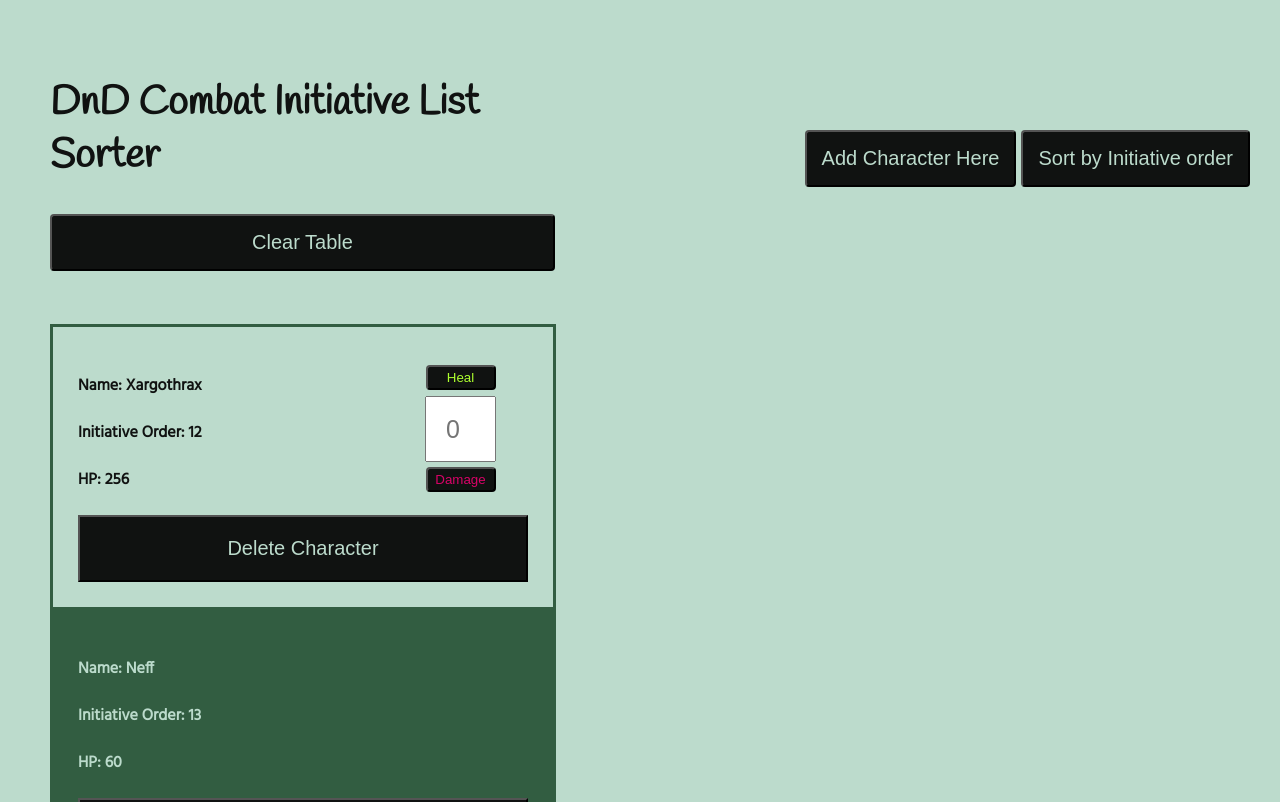
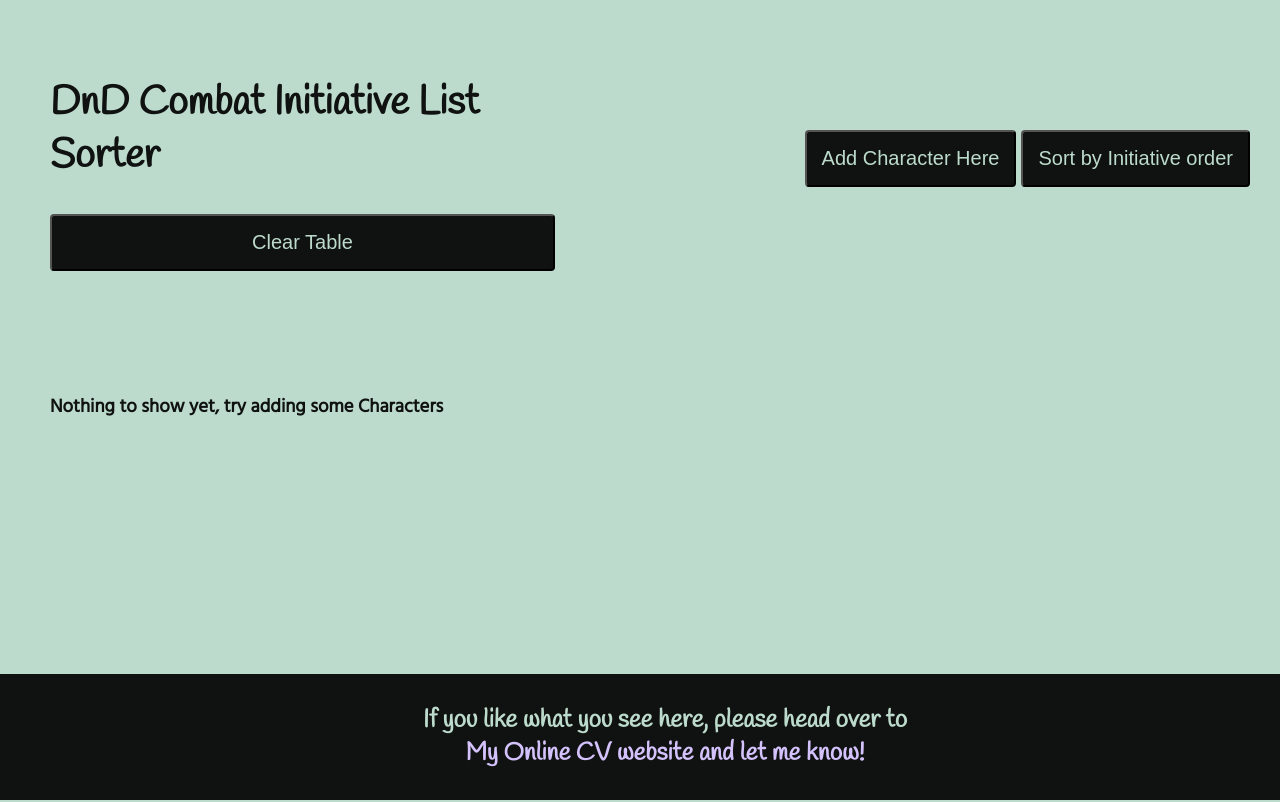
Before and after one commit to Cvlumww/DM, a React (Create React App) app: page / in a window 1280 px wide. Shown: the top 802 px of the page. Built offline with nearby package versions, Linux system fonts and the light colour scheme.

Commit message:
Removing testing object that was left in

```diff
--- a/src/App.js
+++ b/src/App.js
@@ -11,27 +11,27 @@ function App() {
   const [pcs, SetPcs] = useState(false);
 
   const [initiatives, setInitiatives] = useState([
-    {
-      id: Math.floor(Math.random() * 1000000),
-      charName: "Xargothrax",
-      initiative: 12,
-      HP: 256,
-      NPC: 1,
-    },
-    {
-      id: Math.floor(Math.random() * 1000000),
-      charName: "Neff",
-      initiative: 13,
-      HP: 60,
-      NPC: 0,
-    },
-    {
-      id: Math.floor(Math.random() * 1000000),
-      charName: "Bandit 1",
-      initiative: 1,
-      HP: 25,
-      NPC: 1,
-    },
+    // {
+    //   id: Math.floor(Math.random() * 1000000),
+    //   charName: "Xargothrax",
+    //   initiative: 12,
+    //   HP: 256,
+    //   NPC: 1,
+    // },
+    // {
+    //   id: Math.floor(Math.random() * 1000000),
+    //   charName: "Neff",
+    //   initiative: 13,
+    //   HP: 60,
+    //   NPC: 0,
+    // },
+    // {
+    //   id: Math.floor(Math.random() * 1000000),
+    //   charName: "Bandit 1",
+    //   initiative: 1,
+    //   HP: 25,
+    //   NPC: 1,
+    // },
   ]);
 
   const Clear = () => {
```
Also changed, not shown: 7 other files (tests, documents, lock files or other folders).
